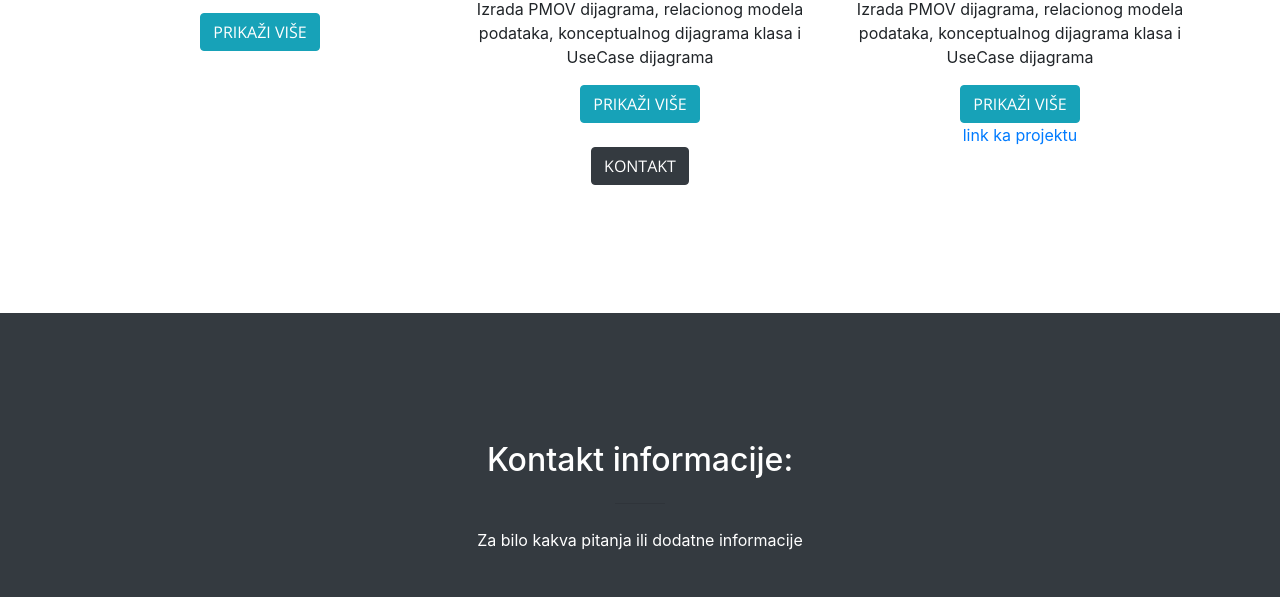
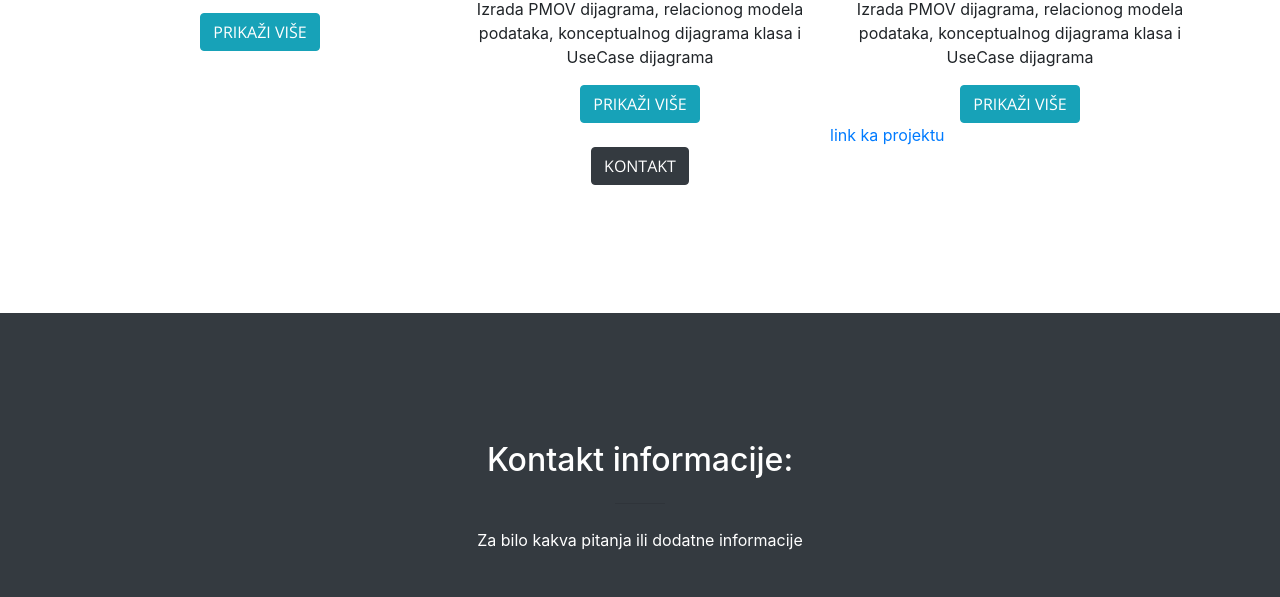
Before and after one commit to icaki12/icaki12.github.io, a website with bundled scripts: page index.html in a window 1280 px wide. Shown: the part 1966-2563 px from the top of the page. Built offline with nearby package versions, Linux system fonts and the light colour scheme.

Commit message:
Fixed Index Page

```diff
--- a/index.html
+++ b/index.html
@@ -177,8 +177,8 @@
             </ul>
             <a href="#123" class="btn btn-info btn-md btn5" id="btn5">Prikaži više</a>
             <a href="#123" class="btn btn-info btn-md btn6" id="btn6">Sakrij</a>
-            <div>
-              <a href="https://github.com/icaki12/Toneri-app-frontend">link ka projektu</a>
+            <div class="row">
+              <a href="https://github.com/icaki12/Toneri-app-frontend" target="_blank">link ka projektu</a>
             </div>
           </div>
           </div>
```
